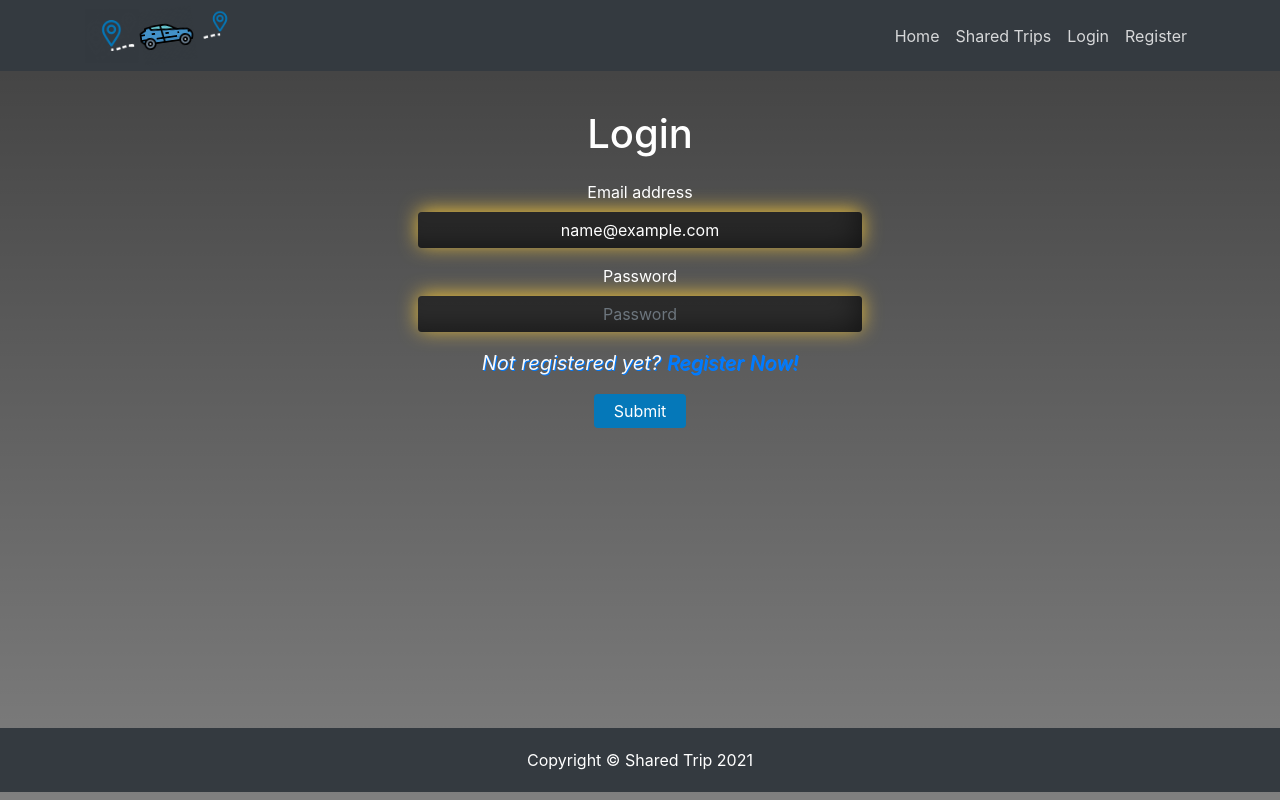
After one commit to tihomirtx88/SharedTrip, a Node project: template views/login.hbs in a window 1280 px wide. The commit adds this page. Run offline with Node 20 templates, Linux system fonts and the light colour scheme; the template is opened without the code that fills it: most values are stand-ins (such as "Sample title", 1, 10 or a date in 2020); some libraries are stand-ins or nearby versions.

Commit message:
create login busnes logic

```diff
--- a/services/userService.js
+++ b/services/userService.js
@@ -25,7 +25,7 @@ async function register(email, password, gender){
 async function login(email,password){
     const user = await getUserByEmail(email);
 
-    if (!existing) {
+    if (!user) {
         throw new Error(`Incorrect email or password`);
     }
 
--- a/views/layouts/main.hbs
+++ b/views/layouts/main.hbs
@@ -24,29 +24,29 @@
                 <ul class="navbar-nav ml-auto">
                     <!-- Guest users and Logged users -->
                     <li class="nav-item">
-                        <a class="nav-link" href="">Home</a>
+                        <a class="nav-link" href="/">Home</a>
                     </li>
                     <li class="nav-item">
-                        <a class="nav-link" href="">Shared Trips</a>
+                        <a class="nav-link" href="/trips">Shared Trips</a>
                     </li>
                     {{#if hasUser}}
                     <!-- Logged users -->
                     <li class="nav-item">
-                        <a class="nav-link" href="">Offer Trip</a>
+                        <a class="nav-link" href="/create">Offer Trip</a>
                     </li>
                     <li class="nav-item">
-                        <a class="nav-link" href="">Profile</a>
+                        <a class="nav-link" href="/profile">Profile</a>
                     </li>
                     <li class="nav-item">
-                        <a class="nav-link" href="">Logout as [ {{user.email}} ]</a>
+                        <a class="nav-link" href="/logout">Logout as [ {{user.email}} ]</a>
                     </li>
                     {{else}}
                     <!-- Guest users -->
                     <li class="nav-item">
-                        <a class="nav-link" href="">Login</a>
+                        <a class="nav-link" href="/login">Login</a>
                     </li>
                     <li class="nav-item">
-                        <a class="nav-link" href="">Register</a>
+                        <a class="nav-link" href="/register">Register</a>
                     </li>
                     {{/if}}
                 </ul>
--- /dev/null
+++ b/views/login.hbs
@@ -0,0 +1,21 @@
+<section class="py-5" id="login-page">
+    <div class="container login-page">
+        <h1>Login</h1>
+        <div class="login">
+            <form action="/login" method="post">
+                <div class="form-group">
+                    <label for="email">Email address</label>
+                    <input type="text" class="form-control" id="email" placeholder="Enter email" name="email" value="{{data.email}}">
+                </div>
+                <div class="form-group">
+                    <label for="password">Password</label>
+                    <input type="password" class="form-control" id="password" placeholder="Password" name="password">
+                </div>
+                <div class="form-group">
+                    <p>Not registered yet? <a href="/register">Register Now!</a></p>
+                </div>
+                <button type="submit" class="btn btn-primary">Submit</button>
+            </form>
+        </div>
+    </div>
+</section>
--- a/views/register.hbs
+++ b/views/register.hbs
@@ -18,13 +18,13 @@
                 </div>
                 <label>Gender</label>
                 <div class="gender">
-                    <input type="radio" id="female" name="gender" value="female" {{#unless isMale}}checked{{/unless}}>
+                    <input type="radio" id="female" name="gender" value="female" {{#unless data.isMale}}checked{{/unless}}>
                     <label for="female">Female</label>
-                    <input type="radio" id="male" name="gender" value="male" {{#if isMale}}checked{{/if}}>
+                    <input type="radio" id="male" name="gender" value="male" {{#if data.isMale}}checked{{/if}}>
                     <label for="male">Male</label>
                 </div>
                 <div class="form-group">
-                    <p>Already have account? <a href="">Login Now!</a></p>
+                    <p>Already have account? <a href="/login">Login Now!</a></p>
                 </div>
                 <button type="submit" class="btn btn-primary">Submit</button>
             </form>
```
Also changed, not shown: views/login.html (deleted, +0 -89 lines).
